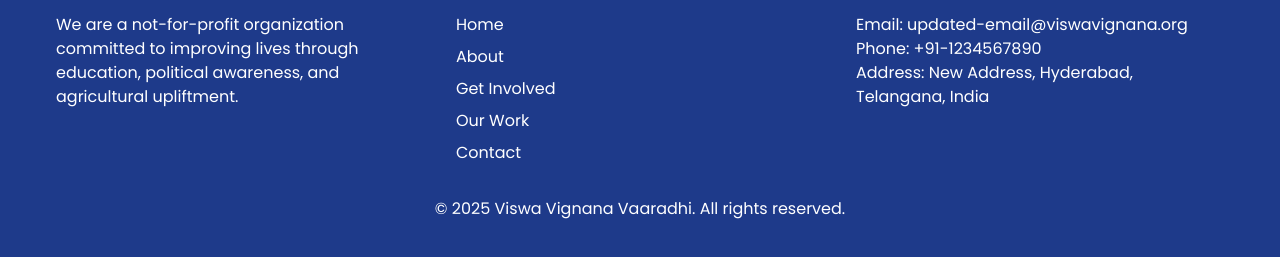
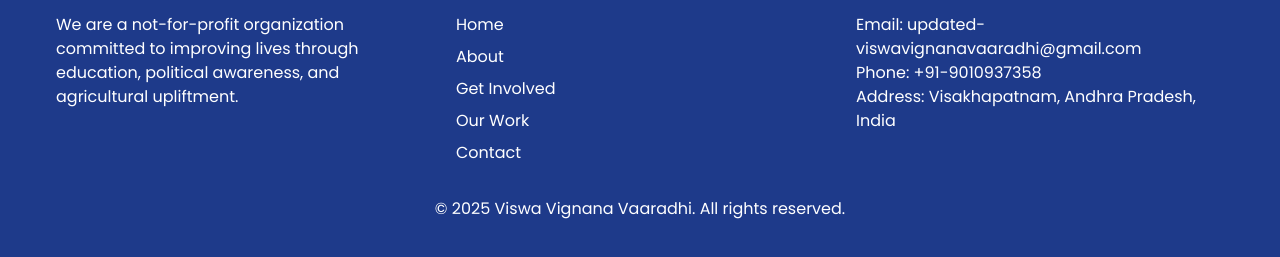
Before and after one commit to Ashish00618/viswavignana-vaaradhi, a website: page frontend/donate.html in a window 1280 px wide. Shown: the part 1433-1690 px from the top of the page. Drawn offline with nearby package versions, Linux system fonts and the light colour scheme.

Commit message:
minor changes.

```diff
--- a/frontend/donate.html
+++ b/frontend/donate.html
@@ -198,9 +198,9 @@
                 </div>
                 <div>
                     <h3 class="text-2xl font-bold mb-4">Contact Us</h3>
-                    <p>Email: updated-email@viswavignana.org</p>
-                    <p>Phone: +91-1234567890</p>
-                    <p>Address: New Address, Hyderabad, Telangana, India</p>
+                    <p>Email: updated-viswavignanavaaradhi@gmail.com</p>
+                    <p>Phone: +91-9010937358</p>
+                    <p>Address: Visakhapatnam, Andhra Pradesh, India</p>
                 </div>
             </div>
             <div class="mt-8 text-center">
```
